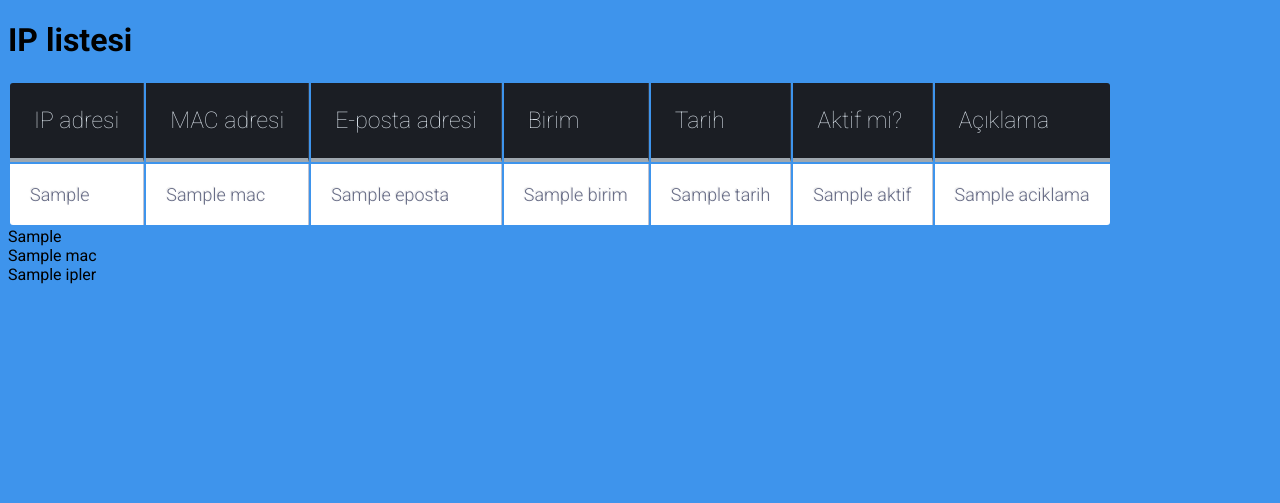
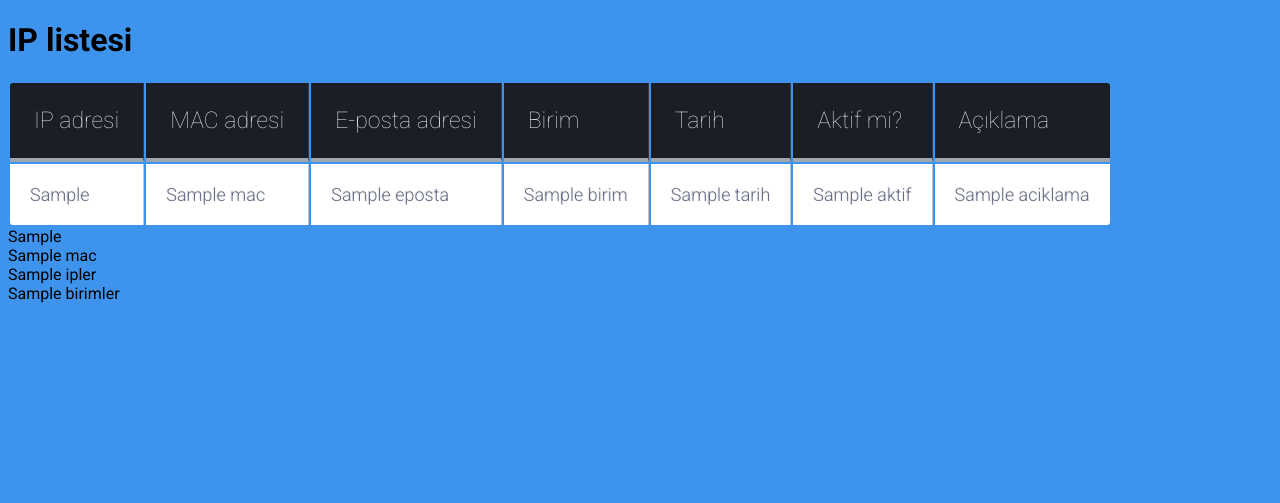
Before and after one commit to ozalpmurat/IPAY-django, a Django app: template listele/templates/ip_list.html in a window 1280 px wide. Shown: the top 503 px of the page. Run offline with Django 3.2, Linux system fonts and the light colour scheme; the template is opened without the code that fills it: most values are stand-ins (such as "Sample title", 1, 10 or a date in 2020).

Commit message:
birimleri de view'e gönderdim

```diff
--- a/listele/templates/ip_list.html
+++ b/listele/templates/ip_list.html
@@ -32,6 +32,7 @@
     </table>
     {{ ipler.0 }}<br>
     {{ ipler.0.mac }}<br>
-    {{ ipler }}
+    {{ ipler }}<br>
+    {{ birimler }}
 </body>
 </html>
--- a/listele/views.py
+++ b/listele/views.py
@@ -1,10 +1,12 @@
 from django.http import HttpResponse
 from django.shortcuts import render, get_object_or_404, redirect
 from .models import ip
+from .models import birim
 
 def index(request):
     return HttpResponse("Hello, world. You're at the polls index.")
 
 def ip_liste(request):
     ipler = ip.objects.all().order_by('eposta')
-    return render(request, 'ip_list.html', {'ipler': ipler})
+    birimler = birim.objects.all()
+    return render(request, 'ip_list.html', {'ipler': ipler,'birimler' : birimler})
```
